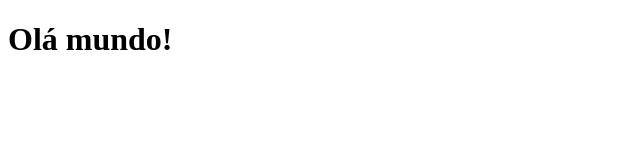
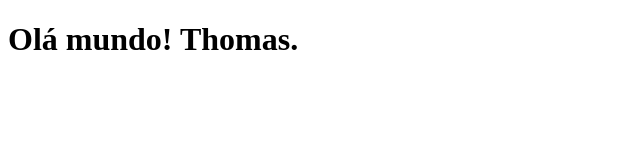
Before and after one commit to thomasweidner1/super-dev-git, a plain HTML site: page index.html in a window 1280 px wide. Shown: the whole page, without its empty margins (0-640 px from the left). Drawn offline with Linux system fonts and the light colour scheme.

Commit message:
adicionado nome do usuário na página inicial

```diff
--- a/index.html
+++ b/index.html
@@ -6,6 +6,6 @@
     <title>Document</title>
 </head>
 <body>
-    <h1>Olá mundo!</h1>
+    <h1>Olá mundo! Thomas.</h1>
 </body>
 </html>
```
